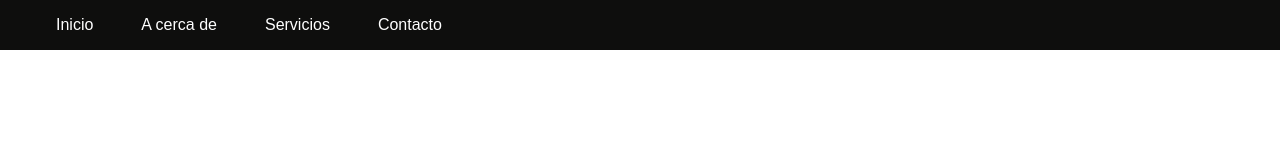
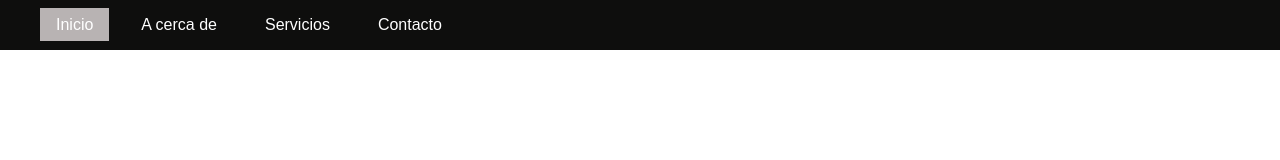
Before and after one commit to CarolynPro/Laboratorio14, a plain HTML site: page index.html in a window 1280 px wide. In both pictures the pointer is over the link "Inicio". Drawn offline with Linux system fonts and the light colour scheme.

Commit message:
ajustado

```diff
--- a/style.css
+++ b/style.css
@@ -34,7 +34,7 @@ nav ul li a{
     text-decoration: none;
     padding: 0.5em 1em;
 
-}nav ul li a :hover{
-    background-color: rgb(99, 95, 95);
+}nav ul li a:hover{
+    background-color: rgb(184, 179, 179);
 
 }
```
